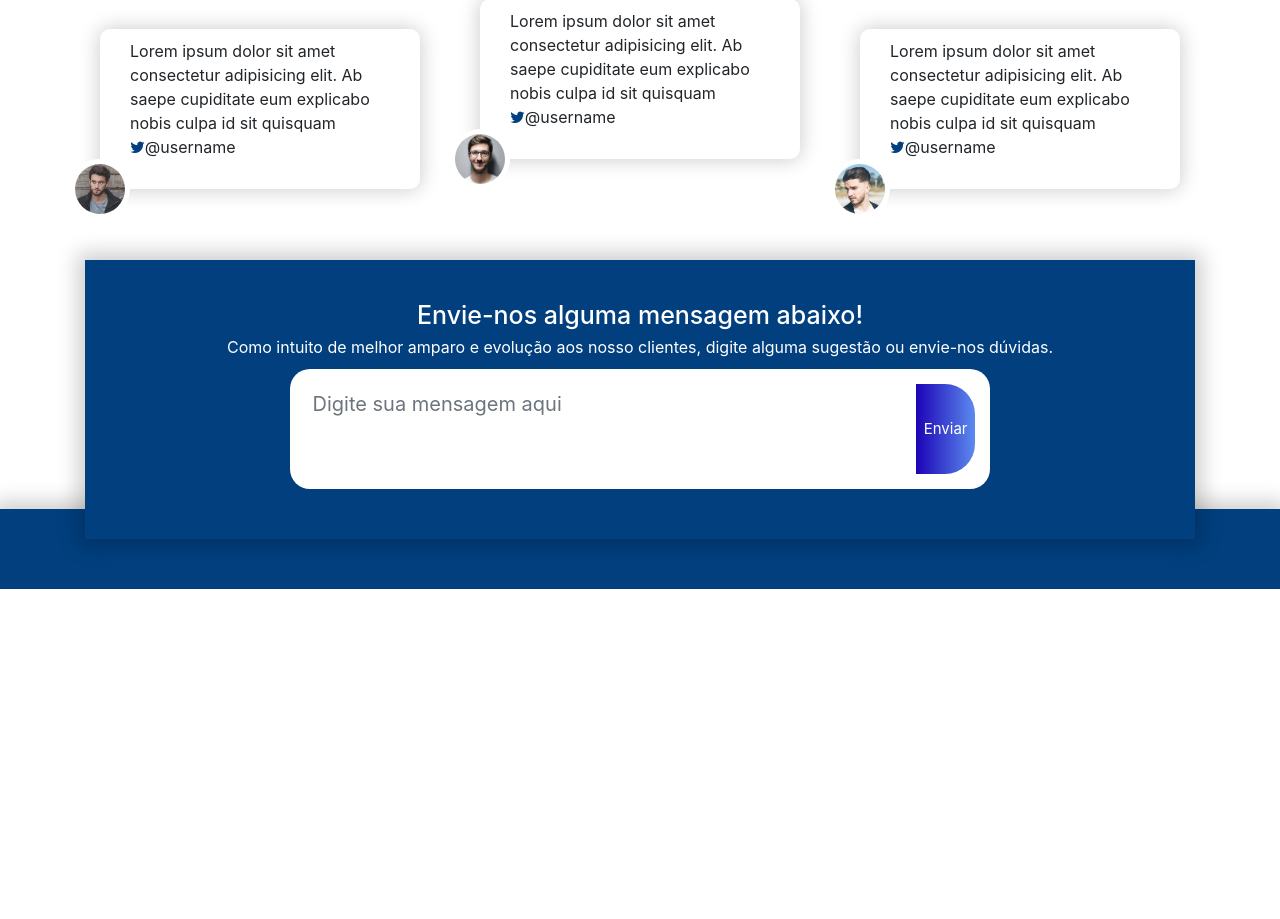
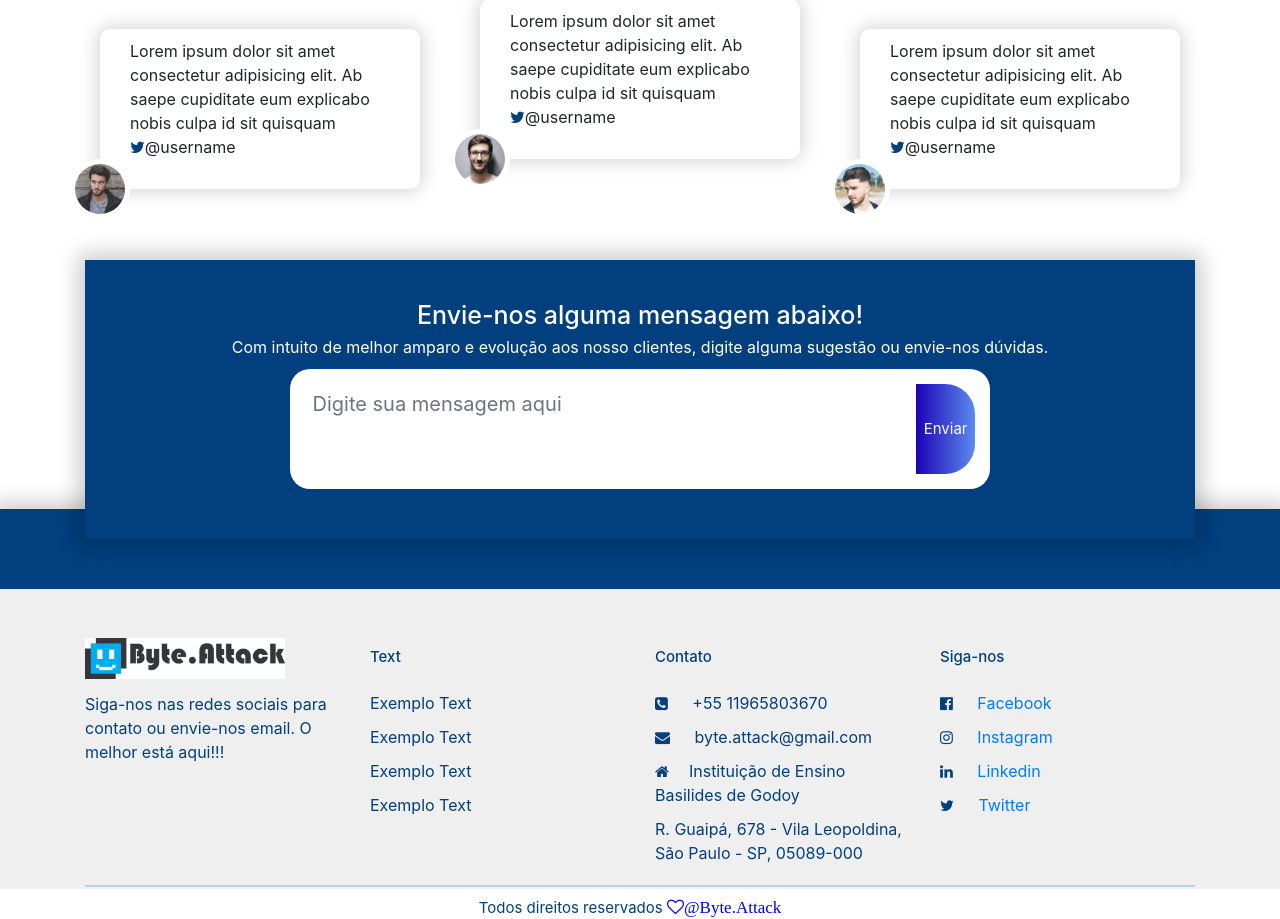
Before and after one commit to LeandroMoura124/BYTE.ATTACK, a PHP site: page /index.php in a window 1280 px wide. Shown: the part 2953-3872 px from the top of the page. Before the commit the page ends 3542 px from the top, so only its background shows below. Run offline with PHP 8.4, Linux system fonts and the light colour scheme; data comes from the database, SQL or seed files in the repository; both versions use the stored data as it was after the commit; some libraries are stand-ins or nearby versions.

Commit message:
commit do projeto

```diff
--- a/banner.html
+++ b/banner.html
@@ -265,6 +265,53 @@
 
         }
 
+        /*------------------------- Footer ---------------------*/
+
+        #footer{
+            position: relative;
+            margin-top: 0px;
+            padding: 150px;
+            background-color: #efefef ;
+            color: #013f7e;
+        }
+
+        .footer-logo{
+            width: 150px;
+            margin-top: 25px;
+            margin-bottom: 15px;
+        }
+        #footer h1{
+            font-size: 15px;
+            text-align: left;
+            margin-top: 25px;
+            margin-bottom: 25px;
+        }
+        #footer p{
+            font-size: medium;
+            text-align: left;
+        }
+        /*#footer .city{
+            margin-left: 37px;
+        }*/
+        #footer .fa{
+            padding-right: 20px;
+            font-size: 15px ;
+        }
+        #footer hr{
+            margin-top: 10px;
+            background-color: rgb(24, 129, 228);
+        }
+        #footer .fa-heart-o{
+            color: blue;
+            font-size: 17px;
+        }
+        #footer .copyright{
+           margin-bottom: -80px ;
+           text-align: center;
+           font-size: 15px;
+        }
+
+
 
     </style>
 
@@ -298,7 +345,7 @@
             </div>
         </div>
         <div class="carousel-item "  data-interval="1800">
-            <div class="overlay-image" style="background-image: url(Images/bannerByte2.jpg);"></div>
+            <div class="overlay-image" style="background-image: url(Images/professional-programmer-working-late-in-the-dark-office.jpg);"></div>
             <div class="container">
             </div>
         </div>
@@ -451,15 +498,15 @@
         </div>
     </section>
 
-    <!--Subscribe-->
+    <!--Envie uma mensagem-->
     <section class="subscribe">
         <div class="container">
             <div class="subscribe text-center">
-            <form name="frmusuario" method="post" action="validamensagem.php">
+            <form method="post" action="inserirmensagem.php"  name="">
                 <h3>Envie-nos alguma mensagem abaixo!</h3>
-                <p>Como intuito de melhor amparo e evolução aos nosso clientes, digite alguma sugestão ou envie-nos dúvidas.</p>
+                <p>Com intuito de melhor amparo e evolução aos nosso clientes, digite alguma sugestão ou envie-nos dúvidas.</p>
                 <div class="input-group">
-                    <input name="text" type="text" class="form-control" style="font-size: 20px;"  placeholder="Digite sua mensagem aqui">
+                    <input name="txttext" type="text" class="form-control" style="font-size: 20px;"  placeholder="Digite sua mensagem aqui">
 
                 <div class="input-group-append">
                     <button type="submit" class="input-group-text btn" style="font-size: 15px;">Enviar</button>
@@ -475,7 +522,42 @@
     </section>
 
 
-    <!--Contato-->
-    <section id=""></section>
+    <!--footer-->
+    <section id="footer">
+        <div class="container">
+            <div class="row">
+                <div class="col-md-3">
+                    <img src="images/LogoByte.jpeg" class="" width="200px" style="padding-top: 15px;" >
+                    <p style="padding-top: 13px;">Siga-nos nas redes sociais para contato ou envie-nos email. O melhor está aqui!!!</p>
+                </div>
+
+                <div class="col-md-3">
+                    <h1>Text</h1>
+                    <p>Exemplo Text</p>
+                    <p>Exemplo Text</p>
+                    <p>Exemplo Text</p>
+                    <p>Exemplo Text</p>
+                </div>
+
+                <div class="col-md-3">
+                    <h1>Contato</h1>
+                    <p><i class="fa fa-phone-square"></i> +55 11965803670</p>
+                    <p><i class="fa fa-envelope"></i> byte.attack@gmail.com</p>
+                    <p><i class="fa fa-home"></i>Instituição de Ensino Basilides de Godoy</p>
+                    <p class="city">R. Guaipá, 678 - Vila Leopoldina, São Paulo - SP, 05089-000</p>
+                </div>
+
+                <div class="col-md-3">
+                    <h1>Siga-nos</h1>
+                    <p><i class="fa fa-facebook-official"></i><a href=""> Facebook</a></p>
+                    <p><i class="fa fa-instagram"></i><a href=""> Instagram</a></p>
+                    <p><i class="fa fa-linkedin"></i><a href=""> Linkedin</a></p>
+                    <p><i class="fa fa-twitter"></i><a href=""> Twitter</a></p>
+
+                </div>
+            </div> <hr>
+            <p class="copyright">Todos direitos reservados <i class="fa fa-heart-o">@Byte.Attack</i> </p>
+        </div>
+    </section>
 </body>
 </html>
--- a/nav.php
+++ b/nav.php
@@ -25,7 +25,7 @@
       <button class="btn btn-outline-success my-2 my-sm-0" type="submit">Search</button>
     </form>-->
     <ul class="nav navbar-nav navbar-right">
-        <li><a href="index.php#contato" style="padding: 10px;" class="navbar-brand"><span class="glyphicon glyphicon-envelope" style="padding-top: 6px;"> Contato</a></li>
+        <li><a href="index.php#footer" style="padding: 10px;" class="navbar-brand"><span class="glyphicon glyphicon-envelope" style="padding-top: 6px;"> Contato</a></li>
 
 
         <?php if(empty($_SESSION['ID'])) { ?>
```
Also changed, not shown: db_ByteAttack.sql (+11 -0 lines), inserirmensagem.php (added, +21 -0 lines), Images/boxing.png (deleted), Images/feature.png (deleted), Images/gym.png (deleted), Images/logo-white.png (deleted), Images/mma.png (deleted), Images/run.jpg (deleted), 1 other file.
